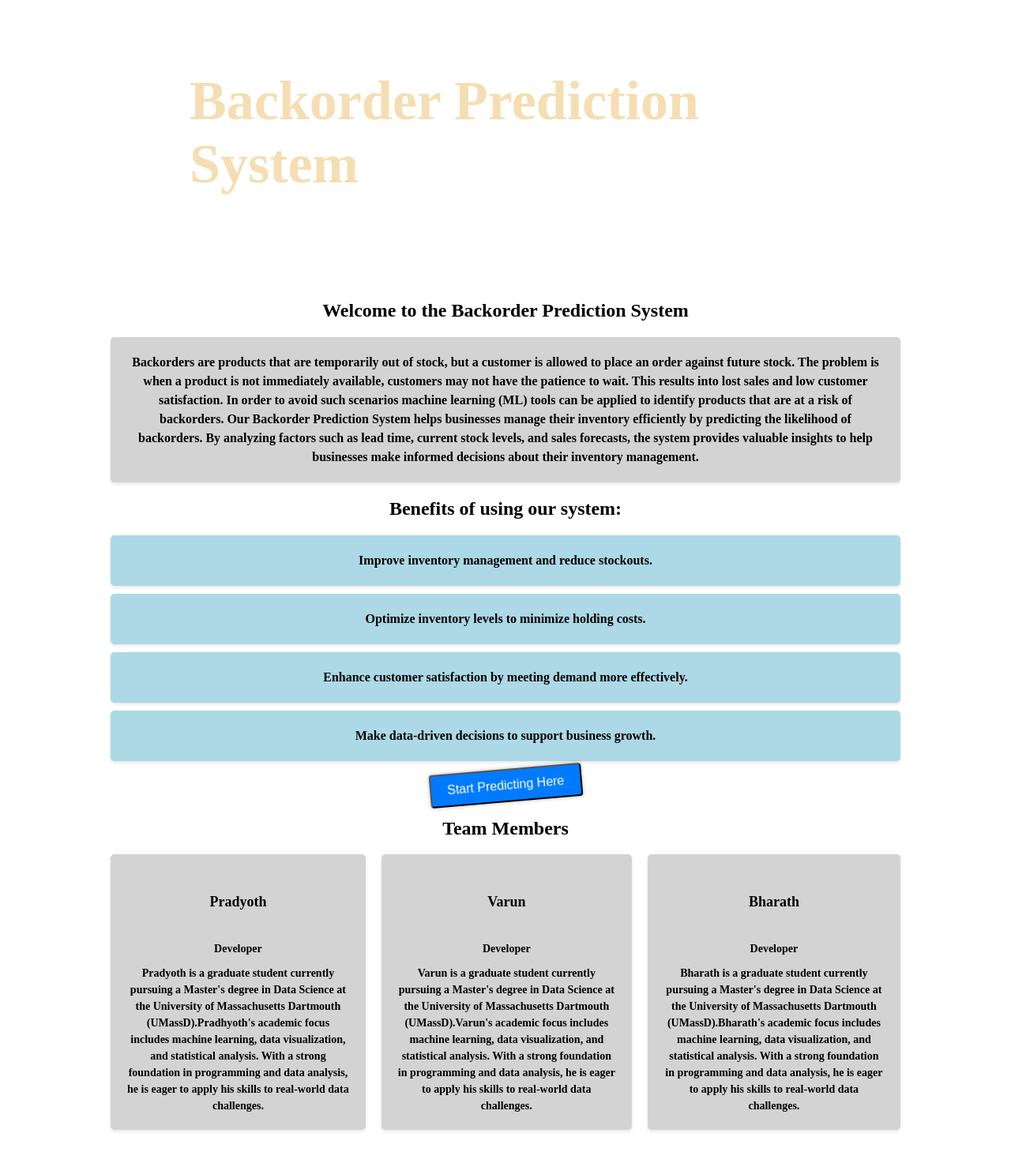
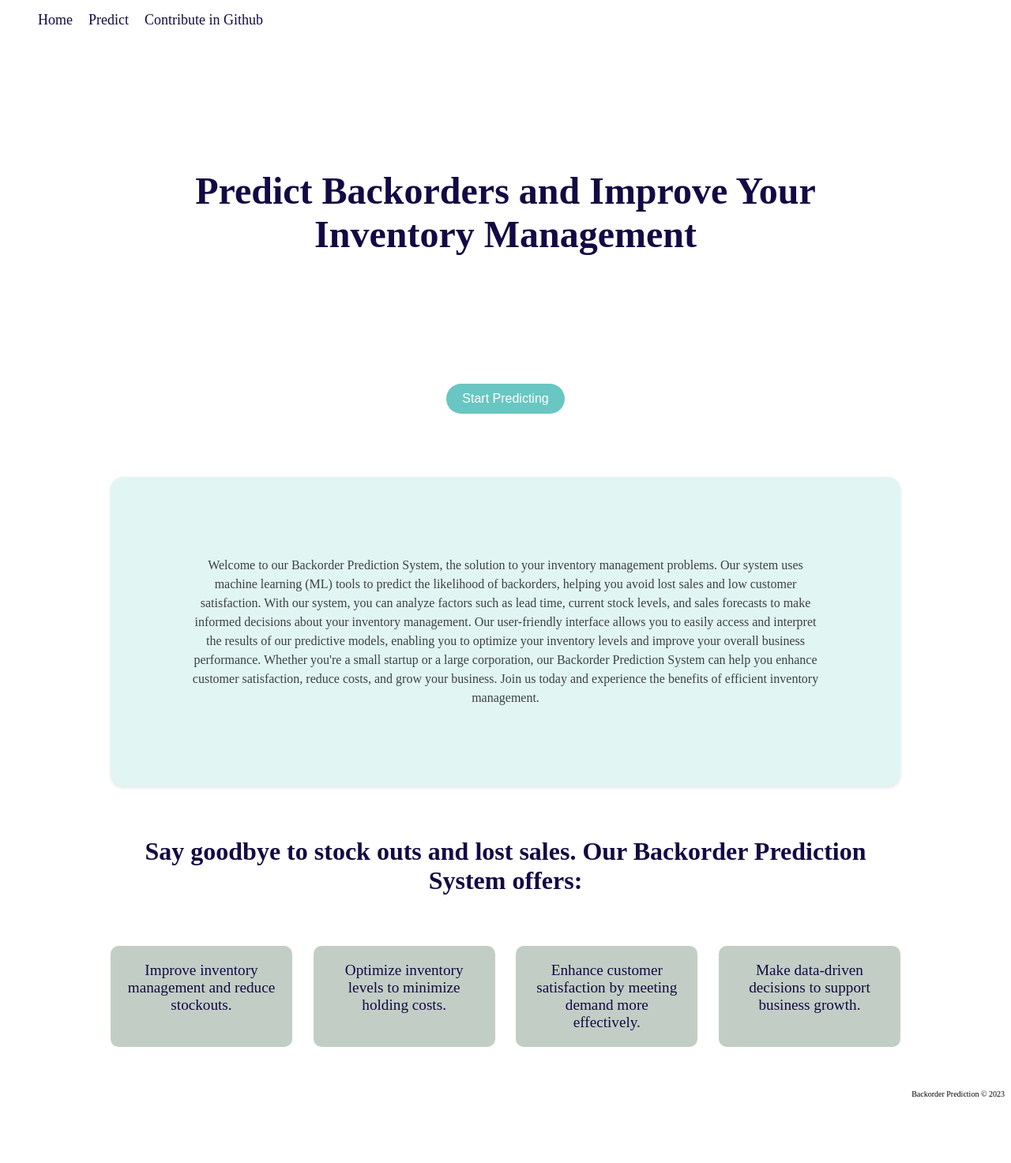
Before and after one commit to Pradyothsp/backorder-prediction, a Django app: page / in a window 1280 px wide. Shown: the whole page at 79% size. After the commit the page ends 1389 px from the top, so only its background shows below. Run offline with Django 4.2, Linux system fonts and the light colour scheme; parts of the project's set-up code (start-up, migrations or seed data) failed here and were passed over.

Commit message:
front-end index page updated and predict page changed

```diff
--- a/backorder/pipeline.py
+++ b/backorder/pipeline.py
@@ -149,11 +149,5 @@ class BackorderPredictor:
 
     def predict(self, df):
         df_test_final, y_test = self.preprocessing(df)
-        print(df_test_final.shape)
-        print("I am good till here before"*5)
-        num_nans = df_test_final.isna().sum().sum()
-        print(f"Number of NaN values in df_test_final: {num_nans}")
-
         y_pred_test = self.model.predict(df_test_final)
-        print("I am good till here after"*5)
         return y_test.tolist(), y_pred_test.tolist()
--- a/backorder/static/styles.css
+++ b/backorder/static/styles.css
@@ -1,12 +1,58 @@
 /* Introduction page styles */
 h1 {
-    max-width: 800px;
-    margin: 2rem auto;
-    padding: 1rem;
-    font-size: 70px;
-    color: wheat;
-    text-align: left;
+    font-size: 3rem;
+    font-weight: bold;
+    text-align: center;
+    margin-top: 2rem;
+    margin-bottom: 2rem;
+    color: #130a44;
+    /*background-color: #e8e3dd;*/
+    padding: 150px 20px 100px 20px;
+    border-radius: 1rem;
 }
+
+h2 {
+    font-size: 2rem;
+    font-weight: bold;
+    text-align: center;
+    margin-top: 2rem;
+    margin-bottom: 2rem;
+    color: #130a44;
+    /*background-color: #e8e3dd;*/
+    padding: 2rem;
+    border-radius: 1rem;
+}
+
+h3 {
+    display: flex;
+    flex-wrap: wrap;
+    justify-content: center;
+    padding: 20px;
+    margin-top: 50px;
+    color: #130a44;
+}
+
+.benefits-list {
+    display: flex;
+    flex-wrap: wrap;
+    justify-content: space-between;
+    list-style-type: none;
+    padding: 0;
+    margin: 0;
+}
+
+.benefits-list li {
+    flex-basis: calc(20% - 10px);
+    margin-bottom: 20px;
+    background-color: rgba(168, 185, 173, 0.7);
+    border-radius: 10px;
+    box-shadow: #130a44;
+    padding: 20px;
+    color: #130a44;
+    font-size: 1.2rem;
+    text-align: center;
+}
+
 
 .introduction {
     max-width: 1000px;
@@ -17,84 +63,26 @@ h1 {
 
 .cta-button {
     display: inline-block;
-    background-color: #4a90e2;
+    padding: 10px 20px;
+    background-color: #69c6c2;
     color: #fff;
-    text-decoration: none;
-    padding: 0.5rem 1rem;
-    font-size: 1rem;
-    border-radius: 6px;
+    font-size: 16px;
+    border-radius: 50px;
+    border: none;
+    margin-top: 30px;
+    margin-bottom: 80px;
 }
 
 .cta-button:hover {
-    background-color: white;
+    background-color: #0cbdb8;
 }
 
-header {
+header.header-nav {
     background-size: cover;
     background-position: center center;
     background-repeat: no-repeat;
     padding: 2rem;
     text-align: center;
-}
-
-/* Background image styles */
-body::before {
-    content: "";
-    background-size: cover;
-    background-position: center center;
-    background-repeat: no-repeat;
-    background-attachment: fixed;
-    position: fixed;
-    top: 0;
-    left: 0;
-    width: 100%;
-    height: 100%;
-    z-index: -1;
-    filter: brightness(85%); /* Adjust the percentage to your desired brightness */
-}
-
-.card {
-    border: 1px solid #ccc;
-    border-radius: 5px;
-    box-shadow: 0 2px 4px rgba(0, 0, 0, 0.1);
-    padding: 10px;
-    width: 300px;
-}
-
-.card img {
-    width: 100%;
-}
-
-.card-content {
-    padding: 10px;
-}
-
-.card-content h2 {
-    font-size: 24px;
-    margin-bottom: 10px;
-}
-
-.card-content p {
-    font-size: 16px;
-}
-
-article {
-    background-color: lightblue;
-    border-radius: 5px;
-    box-shadow: 0 2px 4px rgba(0, 0, 0, 0.1);
-    padding: 20px;
-    text-align: center;
-    max-width: 1000px; /* set a maximum width for the article */
-    margin: 0 auto; /* center align the article */
-    margin-bottom: 10px;
-    font-weight: bold;
-}
-
-h3 {
-    display: flex;
-    flex-wrap: wrap;
-    justify-content: center;
-    padding: 20px;
 }
 
 p {
@@ -104,94 +92,110 @@ p {
     text-align: center;
 }
 
-.info-box {
-    width: 300px; /* adjust width to your preference */
-    border: 1px solid #000; /* border style */
-    padding: 20px; /* spacing inside the box */
-    background-color: lightgrey; /* background color */
+.article1 {
+    background-color: rgb(225, 245, 243);
+    box-shadow: 0 2px 4px rgba(0, 0, 0, 0.1);
+    padding: 100px;
+    text-align: center;
+    max-width: 1000px; /* set a maximum width for the article */
+    /* center align the article */
+    margin: 0 auto 10px;
+    /*font-weight: bold;*/
+    border-radius: 1rem;
+    color: #3d4043;
 }
 
-.info-description {
-    font-size: 16px; /* description font size */
+nav {
+    position: fixed;
+    top: 0;
+    width: 100%;
+    display: flex;
+    justify-content: space-between;
+    align-items: center;
+    background-color: white;
+    color: #130a44;
+    height: 50px;
+    padding: 0 20px;
+    font-size: 18px;
 }
 
-.article1 {
-    background-color: lightgrey;
-    border-radius: 5px;
-    box-shadow: 0 2px 4px rgba(0, 0, 0, 0.1);
-    padding: 20px;
-    text-align: center;
-    max-width: 1000px; /* set a maximum width for the article */
-    margin: 0 auto; /* center align the article */
-    margin-bottom: 10px;
-    font-weight: bold;
+nav a {
+    color: #130a44;
+    text-decoration: none;
+    margin-left: 20px;
 }
 
-.article2 {
-    background-color: lightgrey;
-    border-radius: 5px;
-    box-shadow: 0 2px 4px rgba(0, 0, 0, 0.1);
-    padding: 20px;
-    text-align: center;
-    max-width: 1000px; /* set a maximum width for the article */
-    margin: 0 auto; /* center align the article */
-    margin-bottom: 10px;
-    font-weight: bold;
+nav a:hover {
+    color: white;
+    background-color: #130a44;
+    padding: 10px;
+    border-radius: 50px;
 }
 
-.team-container {
+nav ul {
     display: flex;
-    gap: 20px;
+    list-style: none;
+    margin: 0;
+    padding: 0;
 }
 
-.team-member {
-    flex: 1;
+footer p {
+    font-size: 10px;
+    line-height: 1.5;
+    margin: 0;
+    text-align: right;
 }
 
-.team-member-image {
-    width: 100%;
-    max-width: 200px;
-    height: auto;
+.form-wrapper {
+    display: grid;
+    grid-template-columns: 1fr 1fr; /* create two equal columns */
+    column-gap: 20px; /* add some spacing between the columns */
+    align-items: center;
+    justify-content: left;
+    margin: 0 auto;
+    padding: 30px;
+    max-width: 1000px; /* increase max-width to fit two columns */
+    background-color: #ffffff;
+    border-radius: 1rem;
 }
 
-.team-member-name {
-    font-size: 18px;
-    font-weight: bold;
-    margin-top: 10px;
+.prediction-form {
+    background-color: #e8e3dd;
+    border-radius: 1rem;
+    grid-column: 1;
+    padding: 20px;
 }
 
-.team-member-role {
-    font-size: 14px;
+.upload-file {
+    background-color: #dbe5d3;
+    border-radius: 1rem;
+    grid-column: 2;
+    padding: 20px;
+}
+
+.prediction-form label {
+    padding: 5px;
+    display: inline-block;
+    width: 150px; /* Change this to adjust the width of the label */
+    text-align: left;
+}
+
+.prediction-form input {
+    display: inline-block;
+    width: 200px; /* Change this to adjust the width of the input */
+    margin-left: 10px; /* Change this to adjust the space between the label and input */
+    box-sizing: border-box; /* Ensure the input width includes padding and border */
+    padding: 3px;
     margin-top: 5px;
 }
 
-.team-member-bio {
-    font-size: 14px;
-    margin-top: 10px;
-}
-
-.wiggle-button {
+.prediction-form input[type="submit"] {
+    margin-left: 100px; /* Change this to adjust the space between the label and input */
+    background-color: #e8e3dd;
+    border-radius: 5px;
+    align-content: center;
     display: inline-block;
     padding: 10px 20px;
-    background-color: #007bff;
-    color: #fff;
+    color: #130a44;
     font-size: 16px;
-    text-decoration: none;
-    border-radius: 4px;
-    animation: wiggle 0.5s ease infinite;
-    transition: background-color 0.3s ease;
-    box-shadow: 0 0 5px rgba(0, 0, 0, 0.3);
 }
-
-@keyframes wiggle {
-    0%,
-    100% {
-        transform: rotateZ(0);
-    }
-    25% {
-        transform: rotateZ(-5deg);
-    }
-    75% {
-        transform: rotateZ(5deg);
-    }
-}
--- /dev/null
+++ b/backorder/templates/backorder/base.html
@@ -0,0 +1,47 @@
+{% load static %}
+<!DOCTYPE html>
+<html lang="en">
+<head>
+    <meta charset="UTF-8">
+    <title>{% block title %}{% endblock %}</title>
+    <meta name="viewport" content="width=device-width, initial-scale=1.0">
+    {% load static %}
+    <link rel="stylesheet" href="{% static 'styles.css' %}?{% now 'U' %}">
+</head>
+
+<body>
+<header>
+    <nav class="header-nav">
+        <ul>
+            <li><a href="{% url 'index' %}">Home</a></li>
+            <li><a href="{% url 'predict' %}">Predict</a></li>
+            {#                <li><a href="{% url 'about' %}">About Us</a></li>#}
+            {#                <li><a href="{% url 'contact' %}">Contact Us</a></li>#}
+            <li><a href="https://github.com/Pradyothsp/backorder-prediction" target="_blank">Contribute in Github</a>
+            </li>
+        </ul>
+    </nav>
+</header>
+
+<!-- Main content goes here -->
+<main>
+    {% block content %}{% endblock %}
+</main>
+
+<!-- Footer goes here -->
+<footer>
+{#    <nav class="footer-nav">#}
+{#        <ul>#}
+{#            <li><a href="{% url 'index' %}">Home</a></li>#}
+{#            <li><a href="{% url 'predict' %}">Predict</a></li>#}
+{#            <li><a href="{% url 'about' %}">About Us</a></li>#}
+{#            <li><a href="{% url 'contact' %}">Contact Us</a></li>#}
+{#            <li><a href="https://github.com/Pradyothsp/backorder-prediction" target="_blank">Contribute in Github</a></li>#}
+{#        </ul>#}
+{#    </nav>#}
+    <p>Backorder Prediction &copy; 2023</p>
+</footer>
+
+
+</body>
+</html>
--- a/backorder/templates/backorder/header.html
+++ /dev/null
@@ -1,35 +0,0 @@
-{% load static %}
-<!DOCTYPE html>
-<html lang="en">
-<head>
-    <meta charset="UTF-8">
-    <title>{% block title %}{% endblock %}</title>
-    <meta name="viewport" content="width=device-width, initial-scale=1.0">
-    <!-- Link to your static CSS file -->
-    {#    <style type="text/css">#}
-    {#        h1 {#}
-    {#            background-color: #000033;#}
-    {#            padding: 30px;#}
-    {#            text-align: center;#}
-    {#            font-size: 35px;#}
-    {#            color: white;#}
-    {#        }#}
-    {#    </style>#}
-    {% load static %}
-    <link rel="stylesheet" href="{% static 'styles.css' %}">
-</head>
-
-<body>
-<header>
-    <h1>Backorder Prediction System</h1>
-</header>
-
-<!-- Main content goes here -->
-<main>
-    {% block content %}{% endblock %}
-</main>
-
-<!-- Scripts go here -->
-{% block scripts %}{% endblock %}
-</body>
-</html>
--- a/backorder/templates/backorder/index.html
+++ b/backorder/templates/backorder/index.html
@@ -1,76 +1,33 @@
-{% extends "backorder/header.html" %}
+{% extends "backorder/base.html" %}
 
-{% block title %}About Us{% endblock %}
+{% block title %}Predict Backorders{% endblock %}
 
 {% block content %}
     <section class="introduction">
-        <h2>Welcome to the Backorder Prediction System</h2>
+        <h1>Predict Backorders and Improve Your Inventory Management</h1>
+        <button onclick="window.location.href='{% url 'predict' %}'" class="cta-button">Start Predicting</button>
         <article class="article1">
             <p>
-                Backorders are products that are temporarily out of stock, but a customer is allowed to place an order
-                against future stock. The problem is when a product is not immediately available, customers may not have
-                the patience to wait. This results into lost sales and low customer satisfaction. In order to avoid such
-                scenarios machine learning (ML) tools can be applied to identify products that are at a risk of
-                backorders.
-                Our Backorder Prediction System helps businesses manage their inventory efficiently by predicting
-                the likelihood of backorders. By analyzing factors such as lead time, current stock levels, and
-                sales forecasts, the system provides valuable insights to help businesses make informed decisions
-                about their inventory management.
+                Welcome to our Backorder Prediction System, the solution to your inventory management problems. Our
+                system uses machine learning (ML) tools to predict the likelihood of backorders, helping you avoid lost
+                sales and low customer satisfaction. With our system, you can analyze factors such as lead time, current
+                stock levels, and sales forecasts to make informed decisions about your inventory management.
+
+                Our user-friendly interface allows you to easily access and interpret the results of our predictive
+                models, enabling you to optimize your inventory levels and improve your overall business performance.
+                Whether you're a small startup or a large corporation, our Backorder Prediction System can help you
+                enhance customer satisfaction, reduce costs, and grow your business. Join us today and experience the
+                benefits of efficient inventory management.
             </p>
         </article>
 
-        <h2>Benefits of using our system:</h2>
-        <article>
-            <p>Improve inventory management and reduce stockouts.</p>
-        </article>
-        <article>
-            <p>Optimize inventory levels to minimize holding costs.</p>
-        </article>
-        <article>
-            <p>Enhance customer satisfaction by meeting demand more effectively.</p>
-        </article>
-        <article>
-            <p>Make data-driven decisions to support business growth.</p>
-        </article>
+        <h2>Say goodbye to stock outs and lost sales. Our Backorder Prediction System offers:</h2>
 
-        <button onclick="window.location.href='{% url 'predict' %}'" class="wiggle-button">Start Predicting Here</button>
-
-        <h2>Team Members</h2>
-        <div class="team-container">
-            <article class="article2">
-                <div class="team-member">
-                    <h3 class="team-member-name">Pradyoth</h3>
-                    <p class="team-member-role">Developer</p>
-                    <p class="team-member-bio"> Pradyoth is a graduate student currently pursuing a Master's degree in
-                        Data Science at the University of Massachusetts Dartmouth (UMassD).Pradhyoth's academic focus
-                        includes machine learning, data visualization, and statistical analysis. With a strong
-                        foundation in programming and data analysis, he is eager to apply his skills to real-world data
-                        challenges. </p>
-                </div>
-            </article>
-            <article class="article2">
-                <div class="team-member">
-                    <h3 class="team-member-name">Varun</h3>
-                    <p class="team-member-role">Developer</p>
-                    <p class="team-member-bio">Varun is a graduate student currently pursuing a Master's degree in Data
-                        Science at the University of Massachusetts Dartmouth (UMassD).Varun's academic focus includes
-                        machine learning, data visualization, and statistical analysis. With a strong foundation in
-                        programming and data analysis, he is eager to apply his skills to real-world data
-                        challenges.</p>
-                </div>
-            </article>
-            <article class="article2">
-                <div class="team-member">
-                    <h3 class="team-member-name">Bharath</h3>
-                    <p class="team-member-role">Developer</p>
-                    <p class="team-member-bio">Bharath is a graduate student currently pursuing a Master's degree in
-                        Data Science at the University of Massachusetts Dartmouth (UMassD).Bharath's academic focus
-                        includes machine learning, data visualization, and statistical analysis. With a strong
-                        foundation in programming and data analysis, he is eager to apply his skills to real-world data
-                        challenges.</p>
-                </div>
-            </article>
-        </div>
+        <ul class="benefits-list">
+            <li>Improve inventory management and reduce stockouts.</li>
+            <li>Optimize inventory levels to minimize holding costs.</li>
+            <li>Enhance customer satisfaction by meeting demand more effectively.</li>
+            <li>Make data-driven decisions to support business growth.</li>
+        </ul>
     </section>
-
 {% endblock %}
```
Also changed, not shown: backorder/templates/backorder/backorder.html (+8 -16 lines), backorder/templates/backorder/predict.html (+11 -11 lines).
